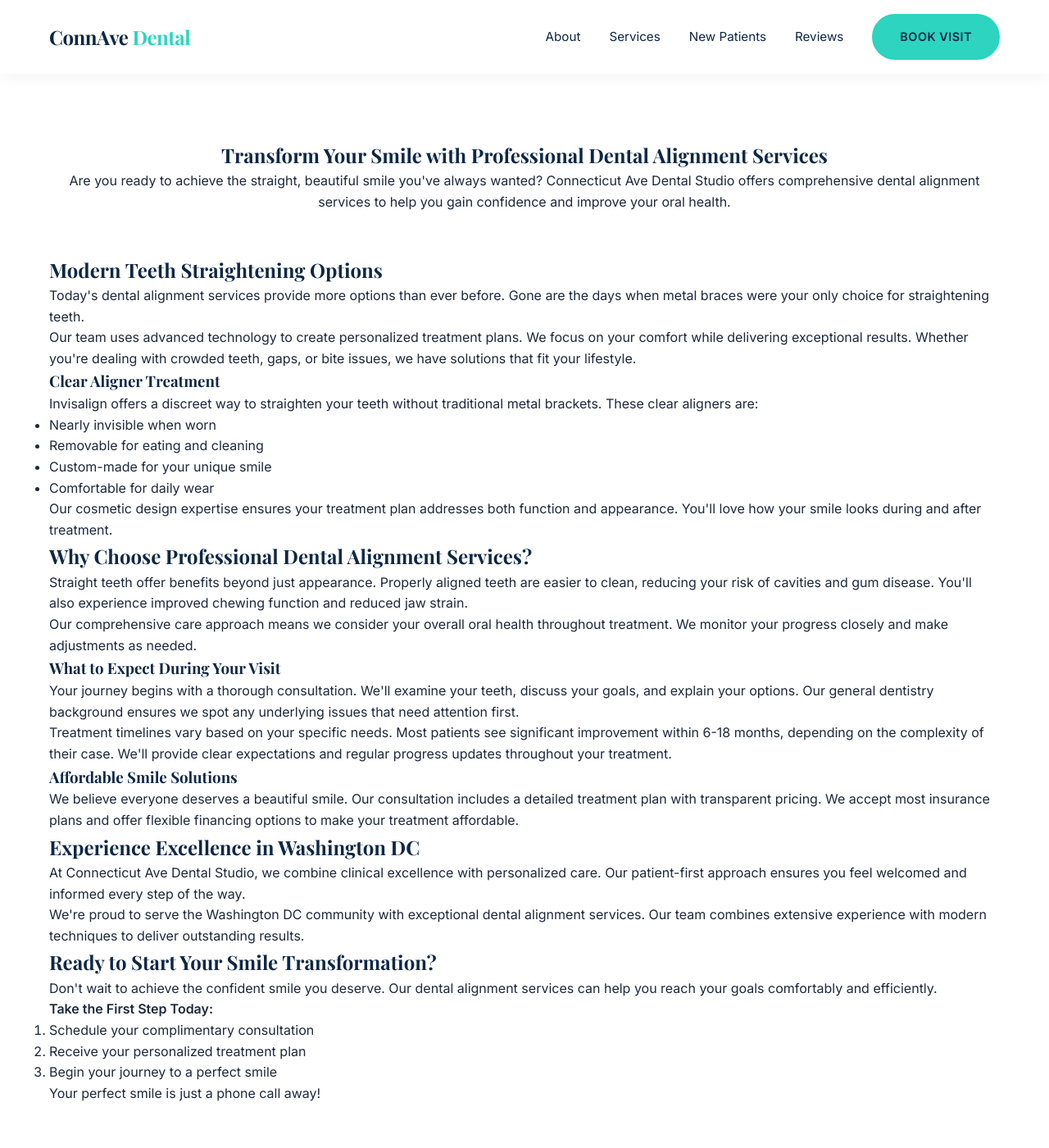
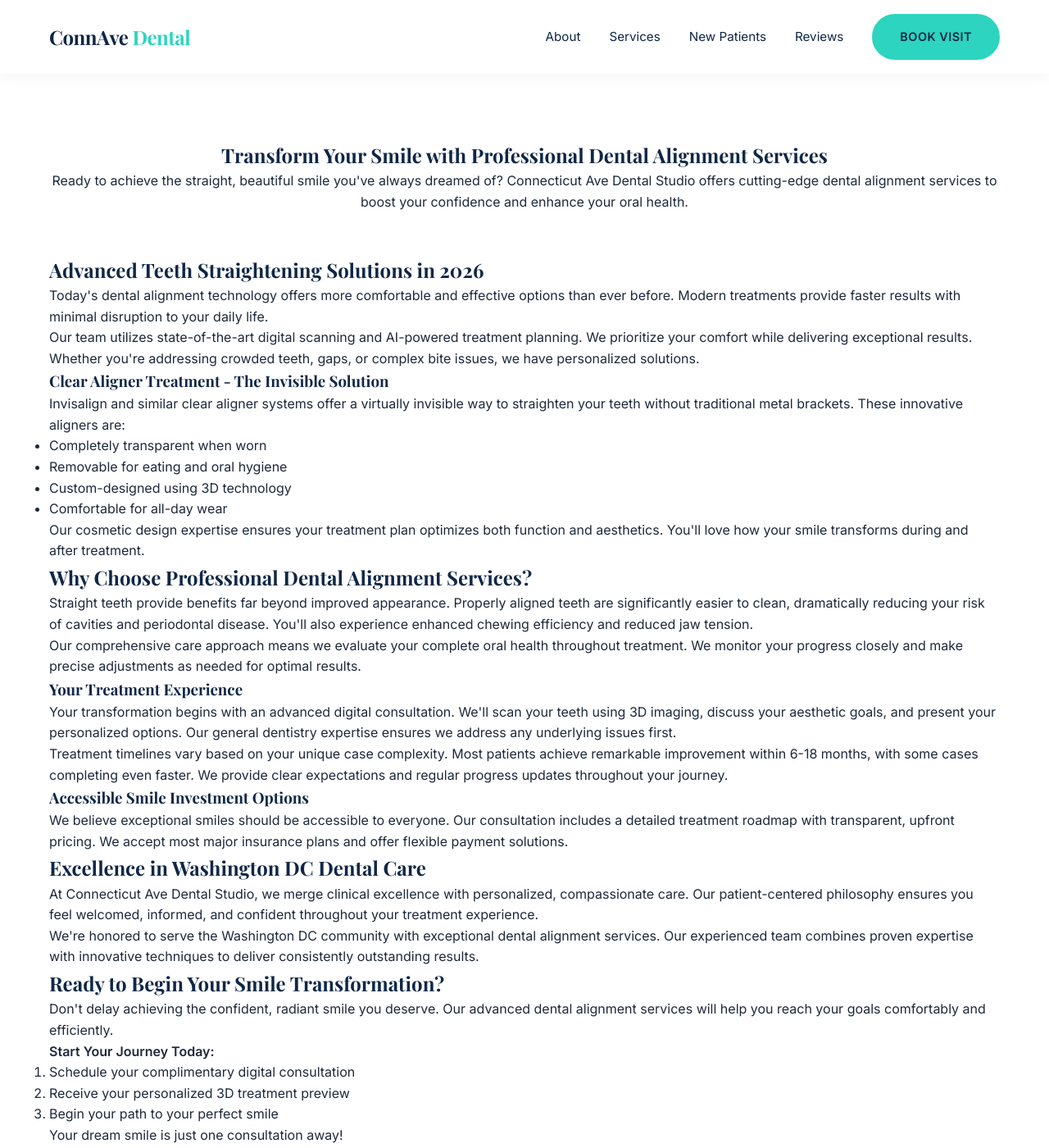
Before and after one commit to asquitt/asquitt.github.io, a Jekyll site: the page orthodontics.html, which Jekyll copies as it is, in a window 1280 px wide and 1400 px high. Shown: the whole window at 82% size. Built offline with Jekyll 4.4.1, drawn with Linux system fonts in a browser that asks for light colours; some of the changed text lies outside the part shown.

Commit message:
Refresh and update content: orthodontics.html

```diff
--- a/orthodontics.html
+++ b/orthodontics.html
@@ -5,6 +5,7 @@
 <meta charset="utf-8"/>
 <meta content="width=device-width, initial-scale=1.0" name="viewport"/>
 <meta content="PDXK53m3jbol2eaexn3PAoygEdroDwbegAuQOEcQsNs" name="google-site-verification"/>
+<meta name="description" content="Professional dental alignment services in Washington DC. Clear aligners, Invisalign, and modern teeth straightening solutions. Schedule your consultation today!"/>
 <title>Professional Dental Alignment Services in Washington DC | Connecticut Ave Dental Studio</title>
 <link href="https://cdnjs.cloudflare.com/ajax/libs/font-awesome/6.0.0/css/all.min.css" rel="stylesheet"/>
 <link href="https://fonts.googleapis.com/css2?family=Inter:wght@300;400;600&amp;family=Playfair+Display:wght@400;700&amp;display=swap" rel="stylesheet"/>
@@ -267,46 +268,46 @@
 <div class="container">
 <div class="text-center" style="margin-bottom: 50px;">
 <h1>Transform Your Smile with Professional Dental Alignment Services</h1>
-<p>Are you ready to achieve the straight, beautiful smile you've always wanted? Connecticut Ave Dental Studio offers comprehensive dental alignment services to help you gain confidence and improve your oral health.</p>
+<p>Ready to achieve the straight, beautiful smile you've always dreamed of? Connecticut Ave Dental Studio offers cutting-edge dental alignment services to boost your confidence and enhance your oral health.</p>
 </div>
-<h2>Modern Teeth Straightening Options</h2>
-<p>Today's dental alignment services provide more options than ever before. Gone are the days when metal braces were your only choice for straightening teeth.</p>
-<p>Our team uses advanced technology to create personalized treatment plans. We focus on your comfort while delivering exceptional results. Whether you're dealing with crowded teeth, gaps, or bite issues, we have solutions that fit your lifestyle.</p>
-<h3>Clear Aligner Treatment</h3>
-<p>Invisalign offers a discreet way to straighten your teeth without traditional metal brackets. These clear aligners are:</p>
+<h2>Advanced Teeth Straightening Solutions in 2026</h2>
+<p>Today's dental alignment technology offers more comfortable and effective options than ever before. Modern treatments provide faster results with minimal disruption to your daily life.</p>
+<p>Our team utilizes state-of-the-art digital scanning and AI-powered treatment planning. We prioritize your comfort while delivering exceptional results. Whether you're addressing crowded teeth, gaps, or complex bite issues, we have personalized solutions.</p>
+<h3>Clear Aligner Treatment - The Invisible Solution</h3>
+<p>Invisalign and similar clear aligner systems offer a virtually invisible way to straighten your teeth without traditional metal brackets. These innovative aligners are:</p>
 <ul>
-<li>Nearly invisible when worn</li>
-<li>Removable for eating and cleaning</li>
-<li>Custom-made for your unique smile</li>
-<li>Comfortable for daily wear</li>
+<li>Completely transparent when worn</li>
+<li>Removable for eating and oral hygiene</li>
+<li>Custom-designed using 3D technology</li>
+<li>Comfortable for all-day wear</li>
 </ul>
-<p>Our cosmetic design expertise ensures your treatment plan addresses both function and appearance. You'll love how your smile looks during and after treatment.</p>
+<p>Our cosmetic design expertise ensures your treatment plan optimizes both function and aesthetics. You'll love how your smile transforms during and after treatment.</p>
 <h2>Why Choose Professional Dental Alignment Services?</h2>
-<p>Straight teeth offer benefits beyond just appearance. Properly aligned teeth are easier to clean, reducing your risk of cavities and gum disease. You'll also experience improved chewing function and reduced jaw strain.</p>
-<p>Our comprehensive care approach means we consider your overall oral health throughout treatment. We monitor your progress closely and make adjustments as needed.</p>
-<h3>What to Expect During Your Visit</h3>
-<p>Your journey begins with a thorough consultation. We'll examine your teeth, discuss your goals, and explain your options. Our general dentistry background ensures we spot any underlying issues that need attention first.</p>
-<p>Treatment timelines vary based on your specific needs. Most patients see significant improvement within 6-18 months, depending on the complexity of their case. We'll provide clear expectations and regular progress updates throughout your treatment.</p>
-<h3>Affordable Smile Solutions</h3>
-<p>We believe everyone deserves a beautiful smile. Our consultation includes a detailed treatment plan with transparent pricing. We accept most insurance plans and offer flexible financing options to make your treatment affordable.</p>
-<h2>Experience Excellence in Washington DC</h2>
-<p>At Connecticut Ave Dental Studio, we combine clinical excellence with personalized care. Our patient-first approach ensures you feel welcomed and informed every step of the way.</p>
-<p>We're proud to serve the Washington DC community with exceptional dental alignment services. Our team combines extensive experience with modern techniques to deliver outstanding results.</p>
-<h2>Ready to Start Your Smile Transformation?</h2>
-<p>Don't wait to achieve the confident smile you deserve. Our dental alignment services can help you reach your goals comfortably and efficiently.</p>
-<strong>Take the First Step Today:</strong>
+<p>Straight teeth provide benefits far beyond improved appearance. Properly aligned teeth are significantly easier to clean, dramatically reducing your risk of cavities and periodontal disease. You'll also experience enhanced chewing efficiency and reduced jaw tension.</p>
+<p>Our comprehensive care approach means we evaluate your complete oral health throughout treatment. We monitor your progress closely and make precise adjustments as needed for optimal results.</p>
+<h3>Your Treatment Experience</h3>
+<p>Your transformation begins with an advanced digital consultation. We'll scan your teeth using 3D imaging, discuss your aesthetic goals, and present your personalized options. Our general dentistry expertise ensures we address any underlying issues first.</p>
+<p>Treatment timelines vary based on your unique case complexity. Most patients achieve remarkable improvement within 6-18 months, with some cases completing even faster. We provide clear expectations and regular progress updates throughout your journey.</p>
+<h3>Accessible Smile Investment Options</h3>
+<p>We believe exceptional smiles should be accessible to everyone. Our consultation includes a detailed treatment roadmap with transparent, upfront pricing. We accept most major insurance plans and offer flexible payment solutions.</p>
+<h2>Excellence in Washington DC Dental Care</h2>
+<p>At Connecticut Ave Dental Studio, we merge clinical excellence with personalized, compassionate care. Our patient-centered philosophy ensures you feel welcomed, informed, and confident throughout your treatment experience.</p>
+<p>We're honored to serve the Washington DC community with exceptional dental alignment services. Our experienced team combines proven expertise with innovative techniques to deliver consistently outstanding results.</p>
+<h2>Ready to Begin Your Smile Transformation?</h2>
+<p>Don't delay achieving the confident, radiant smile you deserve. Our advanced dental alignment services will help you reach your goals comfortably and efficiently.</p>
+<strong>Start Your Journey Today:</strong>
 <ol>
-<li>Schedule your complimentary consultation</li>
-<li>Receive your personalized treatment plan</li>
-<li>Begin your journey to a perfect smile</li>
+<li>Schedule your complimentary digital consultation</li>
+<li>Receive your personalized 3D treatment preview</li>
+<li>Begin your path to your perfect smile</li>
 </ol>
-<p>Your perfect smile is just a phone call away!</p>
+<p>Your dream smile is just one consultation away!</p>
 </div>
 </section>
 <section class="section bg-light">
 <div class="container text-center">
-<h2>Ready to Get Started?</h2>
-<a class="btn btn-primary" href="/#contact">Contact Us</a>
+<h2>Ready to Transform Your Smile?</h2>
+<a class="btn btn-primary" href="/#contact">Schedule Your Free Consultation</a>
 </div>
 </section>
 </main>
@@ -319,7 +320,7 @@
 <a href="#"><i class="fab fa-google"></i></a>
 </div>
 <div class="copyright">
-<p>© 2024 Connecticut Ave Dental Studio. All rights reserved.</p>
+<p>© 2026 Connecticut Ave Dental Studio. All rights reserved.</p>
 </div>
 </div>
 </footer>
```
